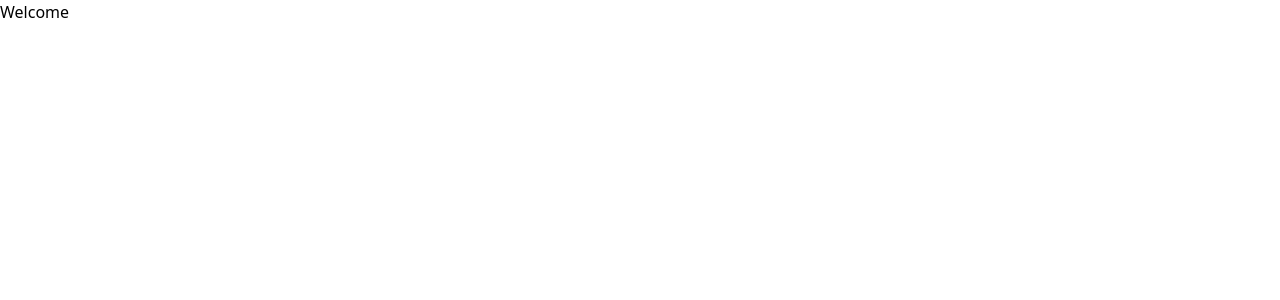
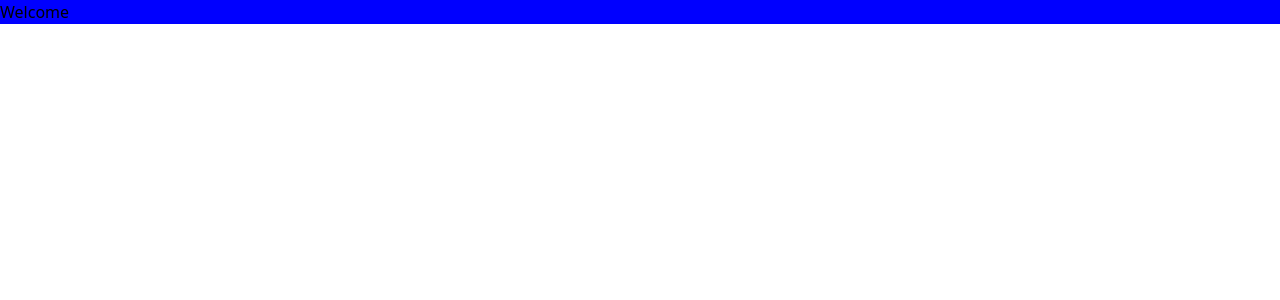
Before and after one commit to Sca1ey/angular-complete, an Angular app: page / in a window 1280 px wide. Shown: the top 300 px of the page. Built offline with nearby package versions, Linux system fonts and the light colour scheme.

Commit message:
basic directive

```diff
--- a/src/app/app.component.html
+++ b/src/app/app.component.html
@@ -1 +1 @@
-<h1>Welcome</h1>
+<h1 appBasicHighlight>Welcome</h1>
--- a/src/app/app.module.ts
+++ b/src/app/app.module.ts
@@ -3,9 +3,10 @@ import { FormsModule } from '@angular/forms';
 import { BrowserModule } from '@angular/platform-browser';
 
 import { AppComponent } from './app.component';
+import { BasicHighlightDirective } from './basic-highlight.directive';
 
 @NgModule({
-  declarations: [AppComponent],
+  declarations: [AppComponent, BasicHighlightDirective],
   imports: [BrowserModule, FormsModule],
   providers: [],
   bootstrap: [AppComponent],
--- /dev/null
+++ b/src/app/basic-highlight.directive.ts
@@ -0,0 +1,13 @@
+import { Directive, ElementRef, OnInit } from '@angular/core';
+import { element } from 'protractor';
+
+@Directive({
+  selector: '[appBasicHighlight]',
+})
+export class BasicHighlightDirective {
+  constructor(private elementRef: ElementRef) {}
+
+  ngOnInit() {
+    this.elementRef.nativeElement.style.backgroundColor = 'blue';
+  }
+}
```
